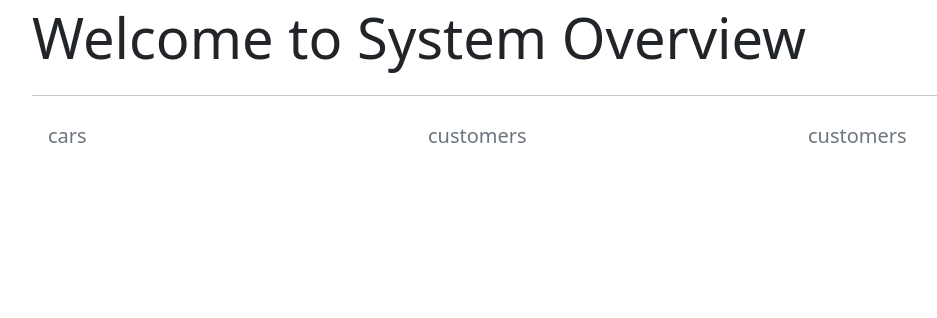
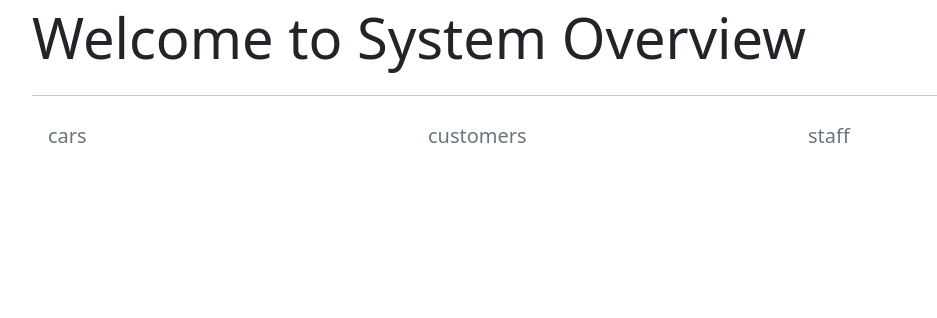
Before and after one commit to LeoZhao-code/Rent_car, a Flask app: template templates/admin_dashboard.html in a window 1280 px wide. Shown: the part 178-496 px from the top of the page, without its empty margins (50-987 px from the left). Run offline with Flask 3, Linux system fonts and the light colour scheme; the template is opened without the code that fills it, so the values that code supplies are empty; some libraries are stand-ins or nearby versions.

Commit message:
Fix bug
Fix bug

```diff
--- a/templates/admin_dashboard.html
+++ b/templates/admin_dashboard.html
@@ -31,7 +31,7 @@
                     </div>
                     <div>
                         <h1 class="display-1 mb-1">{{ staff_count['Count'] }}</h1>
-                        <h5 class="text-secondary">customers</h5>
+                        <h5 class="text-secondary">staff</h5>
                     </div>
                 </div>
             </div>
```
